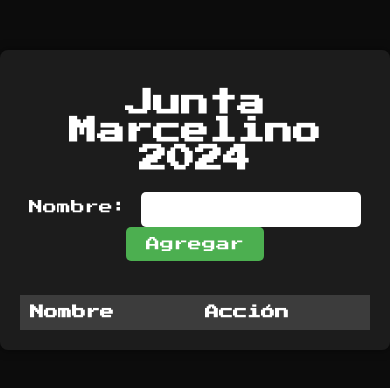
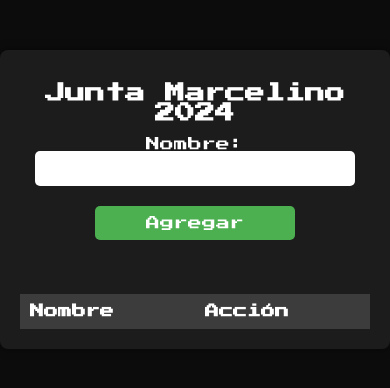
Before and after one commit to markuituz/junta-marcelino, a plain HTML site: page index.html in a window 390 px wide. Drawn offline with Linux system fonts and the light colour scheme.

Commit message:
Add files via upload

```diff
--- a/styles.css
+++ b/styles.css
@@ -18,6 +18,7 @@ body {
 
 h1 {
     text-align: center;
+    font-size: 16px; /* Tamaño del título */
 }
 
 form {
@@ -25,10 +26,12 @@ form {
 }
 
 #nombre {
-    width: 200px; /* Ancho del campo de nombre */
+    width: calc(100% - 40px); /* Ancho del campo de nombre */
+    max-width: 300px; /* Ancho máximo del campo de nombre */
     padding: 10px; /* Espaciado interno */
     border: none; /* Sin borde */
     border-radius: 5px; /* Bordes redondeados */
+    margin-bottom: 20px; /* Margen inferior */
 }
 
 table {
@@ -69,8 +72,26 @@ input[type="button"] {
     cursor: pointer; /* Cambiar cursor a mano */
     border-radius: 5px; /* Bordes redondeados */
     transition: background-color 0.3s; /* Transición suave para el cambio de color de fondo */
+    width: 100%; /* Ancho del botón */
+    max-width: 200px; /* Ancho máximo del botón */
+    margin: 0 auto 20px; /* Margen superior y inferior de 20px y centrado horizontal */
 }
 
 input[type="button"]:hover {
     background-color: #45a049; /* Cambia el color de fondo al pasar el ratón por encima */
 }
+
+/* Estilos para pantallas pequeñas */
+@media screen and (max-width: 600px) {
+    h1 {
+        font-size: 20px; /* Reducir el tamaño del título en pantallas pequeñas */
+    }
+
+    #nombre {
+        margin-bottom: 10px; /* Reducir el margen inferior del campo de nombre en pantallas pequeñas */
+    }
+
+    input[type="button"] {
+        margin-top: 10px; /* Añadir un margen superior al botón en pantallas pequeñas */
+    }
+}
```
